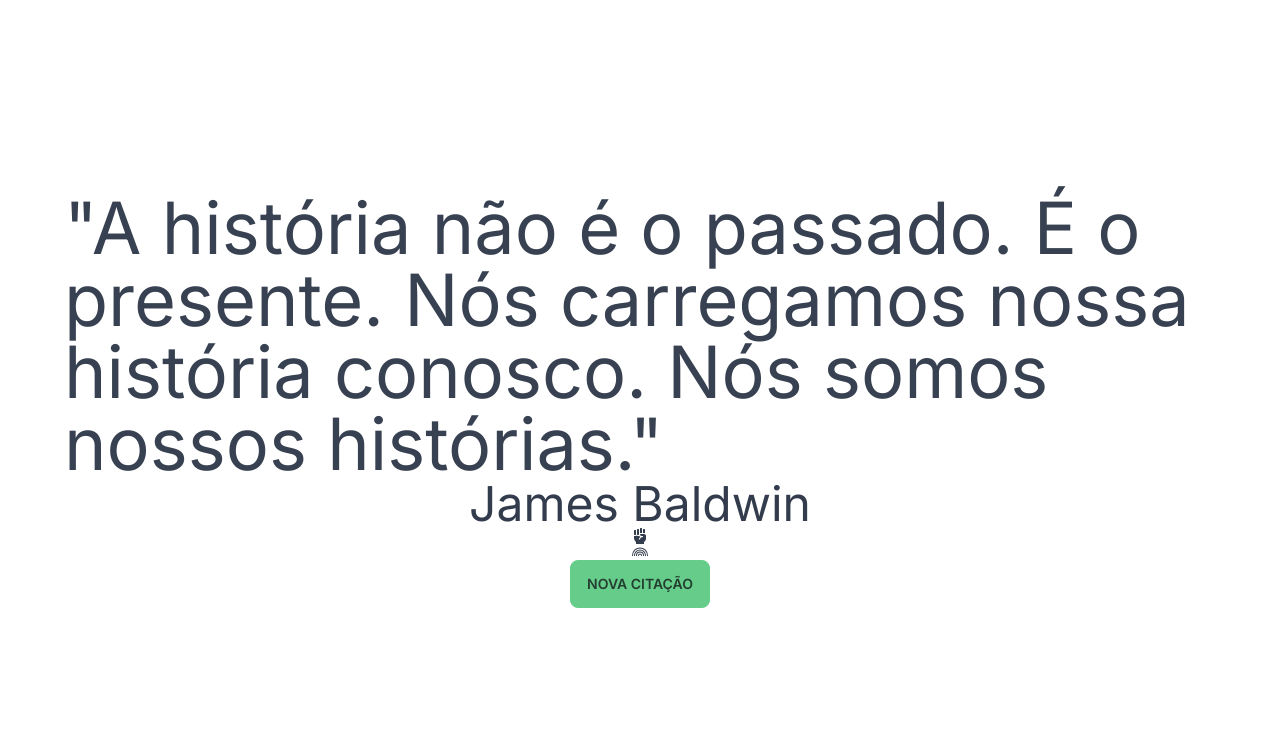
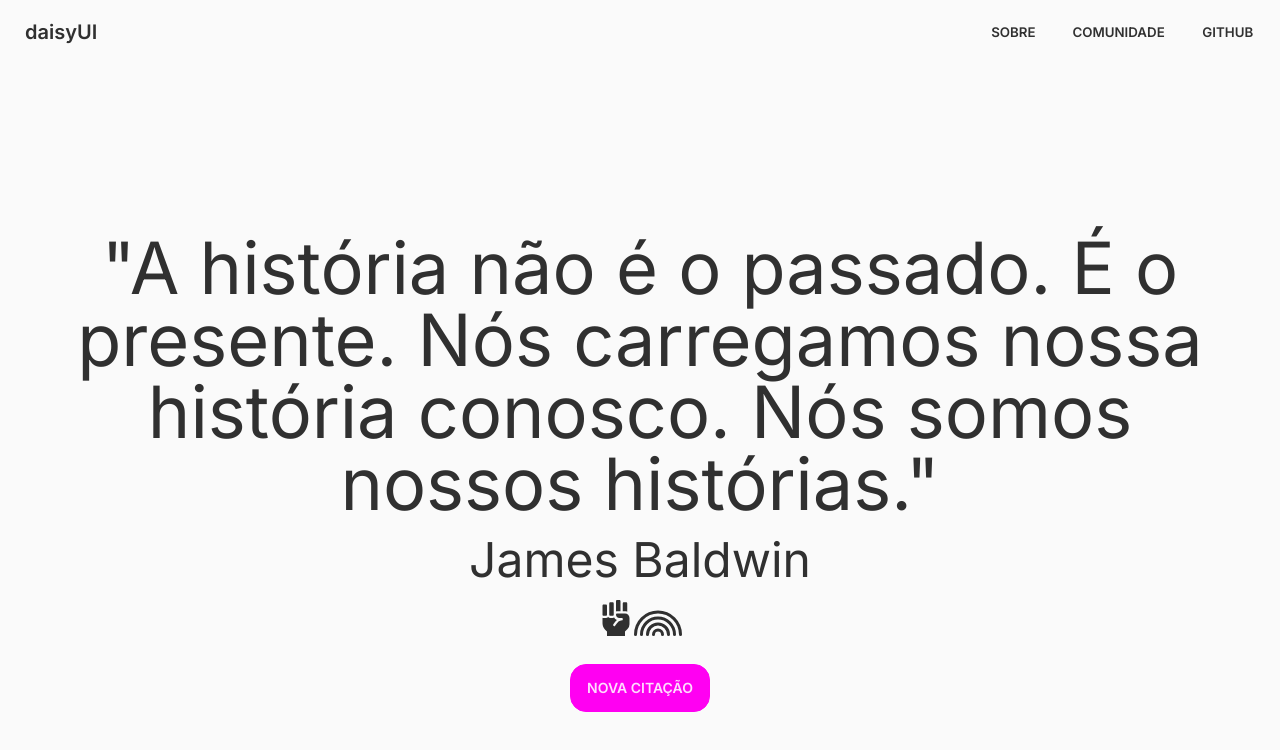
Before and after one commit to heliosalesjr/vozesDiversas, a Next.js app: page / in a window 1280 px wide. Shown: the top 750 px of the page. Built offline with nearby package versions, Linux system fonts and the light colour scheme.

Commit message:
added a navbar and aligned the icons

```diff
--- /dev/null
+++ b/src/app/components/NavBar.jsx
@@ -0,0 +1,43 @@
+'use client'
+import React, { useState } from 'react';
+import { FaBars } from 'react-icons/fa'; // Importe o ícone de menu de hambúrguer do React Icons
+
+function NavBar() {
+  const [menuOpen, setMenuOpen] = useState(false);
+
+  const toggleMenu = () => {
+    setMenuOpen(!menuOpen);
+  };
+
+  return (
+    <>
+      <div className="navbar bg-base-100">
+        <div className={`flex-1 ${menuOpen ? 'hidden' : ''}`}>
+          <a className="btn btn-ghost normal-case text-xl">daisyUI</a>
+        </div>
+        <div className={`hidden md:flex ${menuOpen ? 'hidden' : ''}`}>
+          <a href="/sobre" className="btn btn-ghost">Sobre</a>
+          <a href="/comunidade" className="btn btn-ghost">Comunidade</a>
+          <a href="/github" className="btn btn-ghost">Github</a>
+        </div>
+        <div className="md:hidden lg:hidden">
+          <button className="btn btn-square btn-ghost" onClick={toggleMenu}>
+            <FaBars className="inline-block w-5 h-5" /> {/* Ícone de menu de hambúrguer */}
+          </button>
+          {menuOpen && (
+            <div className="bg-base-200 p-4">
+              <a href="/sobre" className="btn btn-block">Sobre</a>
+              <a href="/comunidade" className="btn btn-block">Comunidade</a>
+              <a href="/github" className="btn btn-block">Github</a>
+              <button className="btn btn-block" onClick={toggleMenu}>
+                <FaBars className="inline-block w-5 h-5" /> {/* Ícone de menu de hambúrguer (mesmo ícone) */}
+              </button>
+            </div>
+          )}
+        </div>
+      </div>
+    </>
+  );
+}
+
+export default NavBar;
--- /dev/null
+++ b/src/app/components/QuoteArea.jsx
@@ -0,0 +1,58 @@
+'use client'
+import React, { useState, useEffect } from 'react';
+import {FaFistRaised} from 'react-icons/fa';
+import {BsRainbow} from 'react-icons/bs';
+
+function QuoteArea() {
+    const [quote, setQuote] = useState('');
+    const [name, setName] = useState('');
+    const [isBlack, setIsBlack] = useState(false);
+    const [isRainbow, setIsRainbow] = useState(false);
+
+    const getRandomItem = (data) => {
+        const randomIndex = Math.floor(Math.random() * data.length);
+        return data[randomIndex];
+    };
+
+    const fetchData = async () => {
+        try {
+        const response = await fetch('/dummy.json');
+        const data = await response.json();
+        const randomItem = getRandomItem(data);
+        setQuote(randomItem.quote);
+        setName(randomItem.name);
+        setIsBlack(randomItem.isBlack);
+        setIsRainbow(randomItem.isRainbow);
+        } catch (error) {
+        console.error('Erro ao carregar dados:', error);
+        }
+    };
+
+    useEffect(() => {
+        // Carregar dados do arquivo JSON quando a página é carregada
+        fetchData();
+    }, []);
+
+    const handleNewQuoteClick = () => {
+        // Ao clicar no botão "Nova Citação", escolher outro elemento aleatório
+        fetchData();
+    };
+
+  return (
+
+    <>
+        <div className="flex flex-col h-screen justify-center items-center">
+            <p className="text-3xl px-16 text-center py-4 md:text-5xl lg:text-7xl md:mb-4 lg:mb-0 ">"{quote}"</p>
+            <p className="text-2xl md:text-5xl">{name}</p>
+            <div className='flex py-4'>
+                {isBlack && <FaFistRaised className='text-4xl'/>}
+                {isRainbow && <BsRainbow className='text-5xl'/>}
+            </div>
+            <button className="btn btn-primary" onClick={handleNewQuoteClick}>Nova Citação</button>
+        </div>
+
+    </>
+  )
+}
+
+export default QuoteArea
--- a/src/app/page.js
+++ b/src/app/page.js
@@ -1,52 +1,14 @@
-'use client'
-import React, { useState, useEffect } from 'react';
-import {FaFistRaised} from 'react-icons/fa';
-import {BsRainbow} from 'react-icons/bs';
+import NavBar from "./components/NavBar";
+import QuoteArea from "./components/QuoteArea";
+
 
 function Home() {
-  const [quote, setQuote] = useState('');
-  const [name, setName] = useState('');
-  const [isBlack, setIsBlack] = useState(false);
-  const [isRainbow, setIsRainbow] = useState(false);
 
-  const getRandomItem = (data) => {
-    const randomIndex = Math.floor(Math.random() * data.length);
-    return data[randomIndex];
-  };
-
-  const fetchData = async () => {
-    try {
-      const response = await fetch('/dummy.json');
-      const data = await response.json();
-      const randomItem = getRandomItem(data);
-      setQuote(randomItem.quote);
-      setName(randomItem.name);
-      setIsBlack(randomItem.isBlack);
-      setIsRainbow(randomItem.isRainbow);
-    } catch (error) {
-      console.error('Erro ao carregar dados:', error);
-    }
-  };
-
-  useEffect(() => {
-    // Carregar dados do arquivo JSON quando a página é carregada
-    fetchData();
-  }, []);
-
-  const handleNewQuoteClick = () => {
-    // Ao clicar no botão "Nova Citação", escolher outro elemento aleatório
-    fetchData();
-  };
 
   return (
     <>
-      <div className="flex flex-col h-screen justify-center items-center">
-        <h1 className="text-7xl px-16 md:text-5xl lg:text-7xl text-gray-700 md:mb-4 lg:mb-0 ">"{quote}"</h1>
-        <p className="text-2xl md:text-5xl">{name}</p>
-        {isBlack && <FaFistRaised />}
-        {isRainbow && <BsRainbow />}
-        <button className="btn btn-primary" onClick={handleNewQuoteClick}>Nova Citação</button>
-      </div>
+      <NavBar />
+      <QuoteArea />
     </>
   );
 }
--- a/tailwind.config.js
+++ b/tailwind.config.js
@@ -18,7 +18,7 @@ module.exports = {
 
   daisyui: {
     themes: [
-      "emerald",
+      "acid",
 
     ],
   },
```
